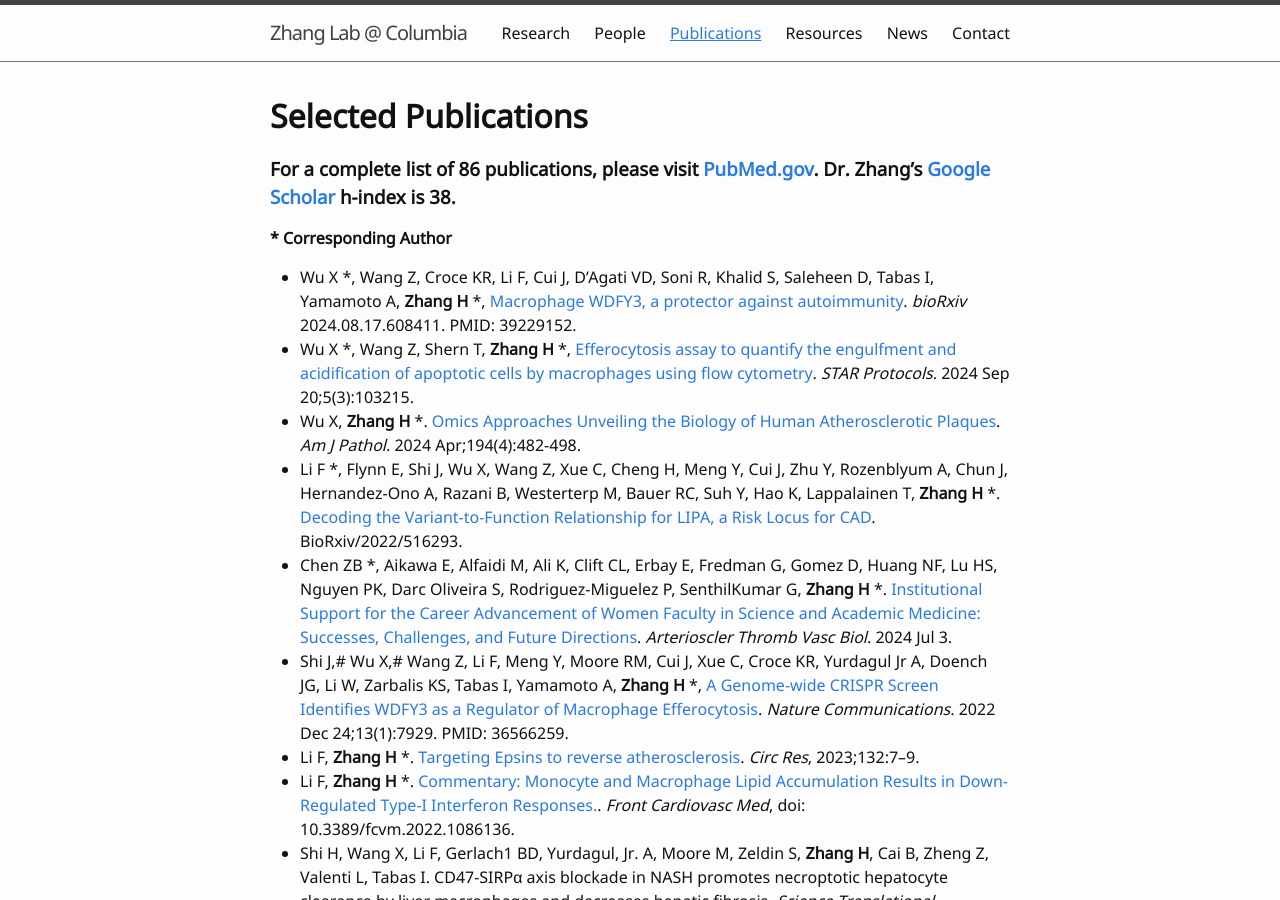
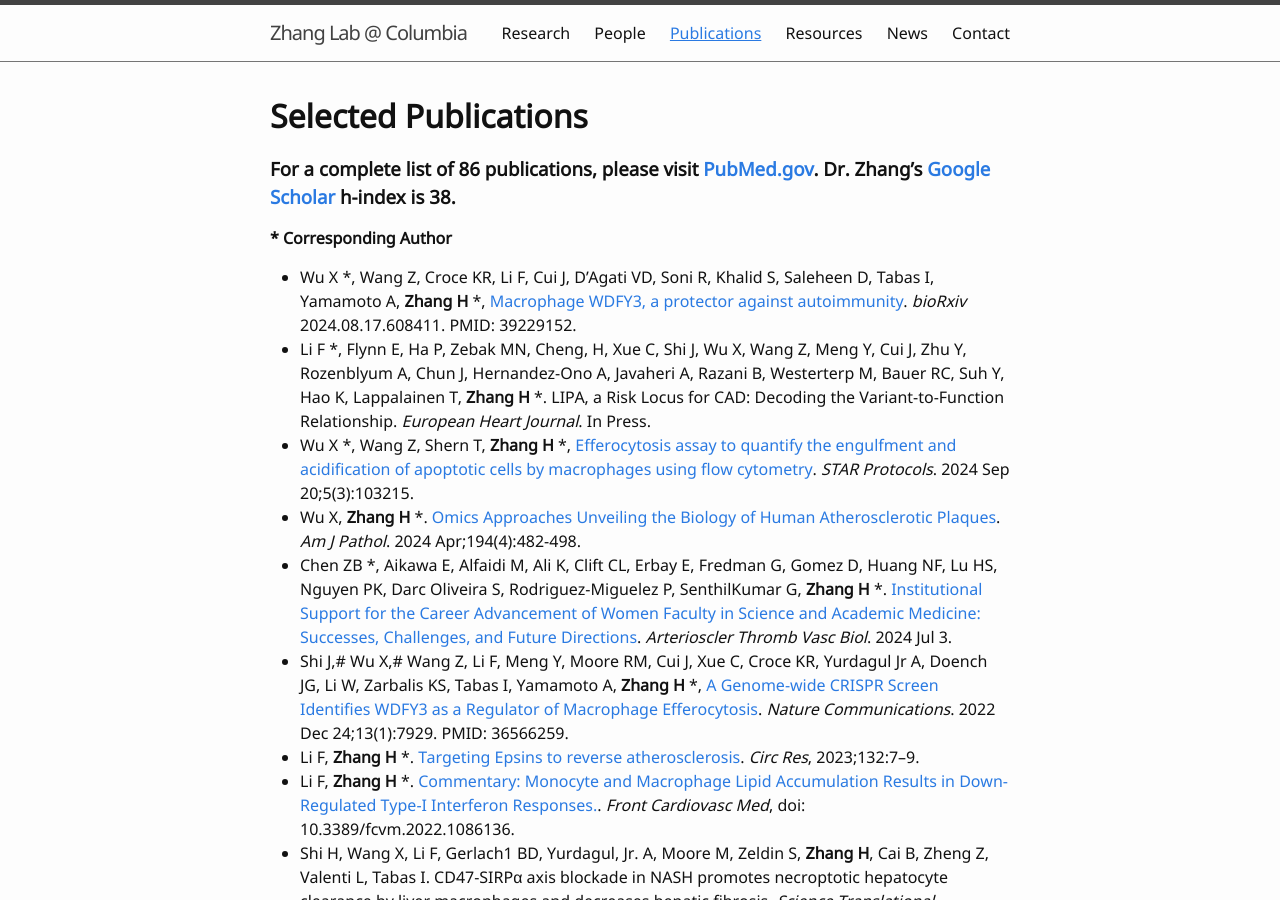
Before and after one commit to hanruizhang/zhanglab, a Jekyll site: the page built from 3_Publications.md, in a window 1280 px wide and 900 px high. Built offline with Jekyll 4.4.1, drawn with Linux system fonts in a browser that asks for light colours; comment, search, counter and statistics services are not loaded.

Commit message:
Update 3_Publications.md

```diff
--- a/3_Publications.md
+++ b/3_Publications.md
@@ -10,9 +10,9 @@ nav: true
 __*__ **Corresponding Author**
 
 - Wu X *, Wang Z, Croce KR, Li F, Cui J, D'Agati VD, Soni R, Khalid S, Saleheen D, Tabas I, Yamamoto A, **Zhang H** *, [Macrophage WDFY3, a protector against autoimmunity](https://pubmed.ncbi.nlm.nih.gov/39229152/). _bioRxiv_ 2024.08.17.608411. PMID: 39229152.
+- Li F *, Flynn E, Ha P, Zebak MN, Cheng, H, Xue C, Shi J, Wu X, Wang Z, Meng Y, Cui J, Zhu Y, Rozenblyum A, Chun J, Hernandez-Ono A, Javaheri A, Razani B, Westerterp M, Bauer RC, Suh Y, Hao K, Lappalainen T, **Zhang H** *. LIPA, a Risk Locus for CAD: Decoding the Variant-to-Function Relationship. _European Heart Journal_. In Press.
 - Wu X *, Wang Z, Shern T, **Zhang H** *, [Efferocytosis assay to quantify the engulfment and acidification of apoptotic cells by macrophages using flow cytometry](https://www.sciencedirect.com/science/article/pii/S2666166724003800). _STAR Protocols_. 2024 Sep 20;5(3):103215.
 - Wu X, **Zhang H** *. [Omics Approaches Unveiling the Biology of Human Atherosclerotic Plaques](https://www.sciencedirect.com/science/article/pii/S0002944024000051?via%3Dihub). _Am J Pathol_. 2024 Apr;194(4):482-498.
-- Li F *, Flynn E, Shi J, Wu X, Wang Z, Xue C, Cheng H, Meng Y, Cui J, Zhu Y, Rozenblyum A, Chun J, Hernandez-Ono A, Razani B, Westerterp M, Bauer RC, Suh Y, Hao K, Lappalainen T, **Zhang H** *. [Decoding the Variant-to-Function Relationship for LIPA, a Risk Locus for CAD](https://doi.org/10.1101/2022.11.12.516293). BioRxiv/2022/516293.
 - Chen ZB *, Aikawa E, Alfaidi M, Ali K, Clift CL, Erbay E, Fredman G, Gomez D, Huang NF, Lu HS, Nguyen PK, Darc Oliveira S, Rodriguez-Miguelez P, SenthilKumar G, **Zhang H** *. [Institutional Support for the Career Advancement of Women Faculty in Science and Academic Medicine: Successes, Challenges, and Future Directions](https://www.ahajournals.org/doi/10.1161/ATVBAHA.124.320910). _Arterioscler Thromb Vasc Biol_. 2024 Jul 3.
 - Shi J,# Wu X,# Wang Z, Li F, Meng Y, Moore RM, Cui J, Xue C, Croce KR, Yurdagul Jr A, Doench JG, Li W, Zarbalis KS, Tabas I, Yamamoto A, **Zhang H** *, [A Genome-wide CRISPR Screen Identifies WDFY3 as a Regulator of Macrophage Efferocytosis](https://doi.org/10.1038/s41467-022-35604-8). _Nature Communications_. 2022 Dec 24;13(1):7929. PMID: 36566259.
 - Li F, **Zhang H** *. [Targeting Epsins to reverse atherosclerosis](https://www.ahajournals.org/eprint/72NVB4XX3HQAVEF2WGC5/full?redirectUri=%2Fdoi%2F10.1161%2FCIRCRESAHA.122.322273). _Circ Res_, 2023;132:7–9.
```
